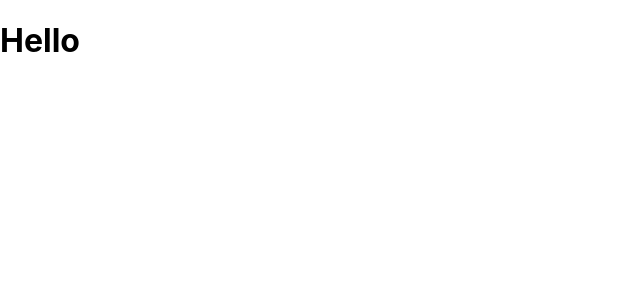
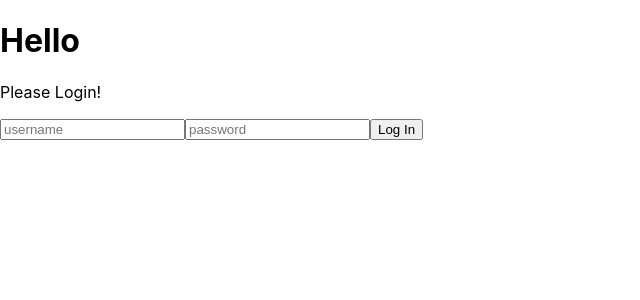
Before and after one commit to karamazov85/react-hooks, a React (Create React App) app: page / in a window 1280 px wide. Shown: the top 300 px of the page, without its empty margins (0-640 px from the left). Built offline with nearby package versions, Linux system fonts and the light colour scheme.

Commit message:
added LoginWithReducer base code

```diff
--- a/src/App.js
+++ b/src/App.js
@@ -1,9 +1,10 @@
-
+import LoginUseReducer from "./useReducer/LoginWithReducer";
 
 function App() {
   return (
     <div className="App">
       <h1>Hello</h1>
+      <LoginUseReducer />
     </div>
   );
 }
--- /dev/null
+++ b/src/useReducer/LoginWithReducer.jsx
@@ -0,0 +1,41 @@
+import { useState, useReducer, } from 'react';
+
+export default function LoginUseReducer() {
+  const [isLoading, setIsLoading] = useState(false)
+  const [isLoggedIn, setIsLoggedIn] = useState(false)
+  const [username, setUsername] = useState('')
+  const [password, setPassword] = useState('')
+
+  return (
+    <div className='App'>
+      <div className='login-container'>
+        {isLoggedIn ? (
+          <>
+            <h1>Welcome {username}!</h1>
+            <button>
+              Log Out
+            </button>
+          </>
+        ) : (
+          <form className='form'>
+            <p>Please Login!</p>
+            <input
+              type='text'
+              placeholder='username'
+              value={username}
+            />
+            <input
+              type='password'
+              placeholder='password'
+              autoComplete='new-password'
+              value={password}
+            />
+            <button className='submit' type='submit' disabled={isLoading}>
+              {isLoading ? 'Logging in...' : 'Log In'}
+            </button>
+          </form>
+        )}
+      </div>
+    </div>
+  );
+}
```
